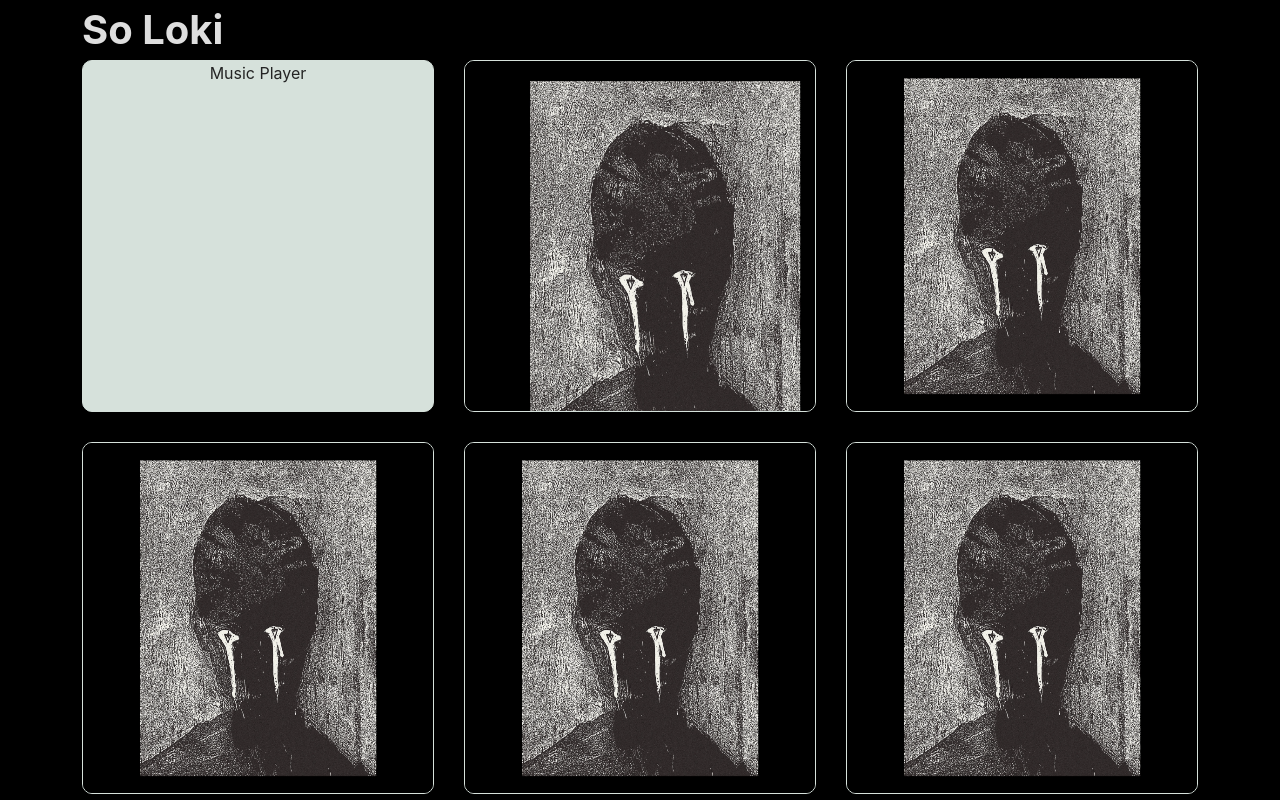
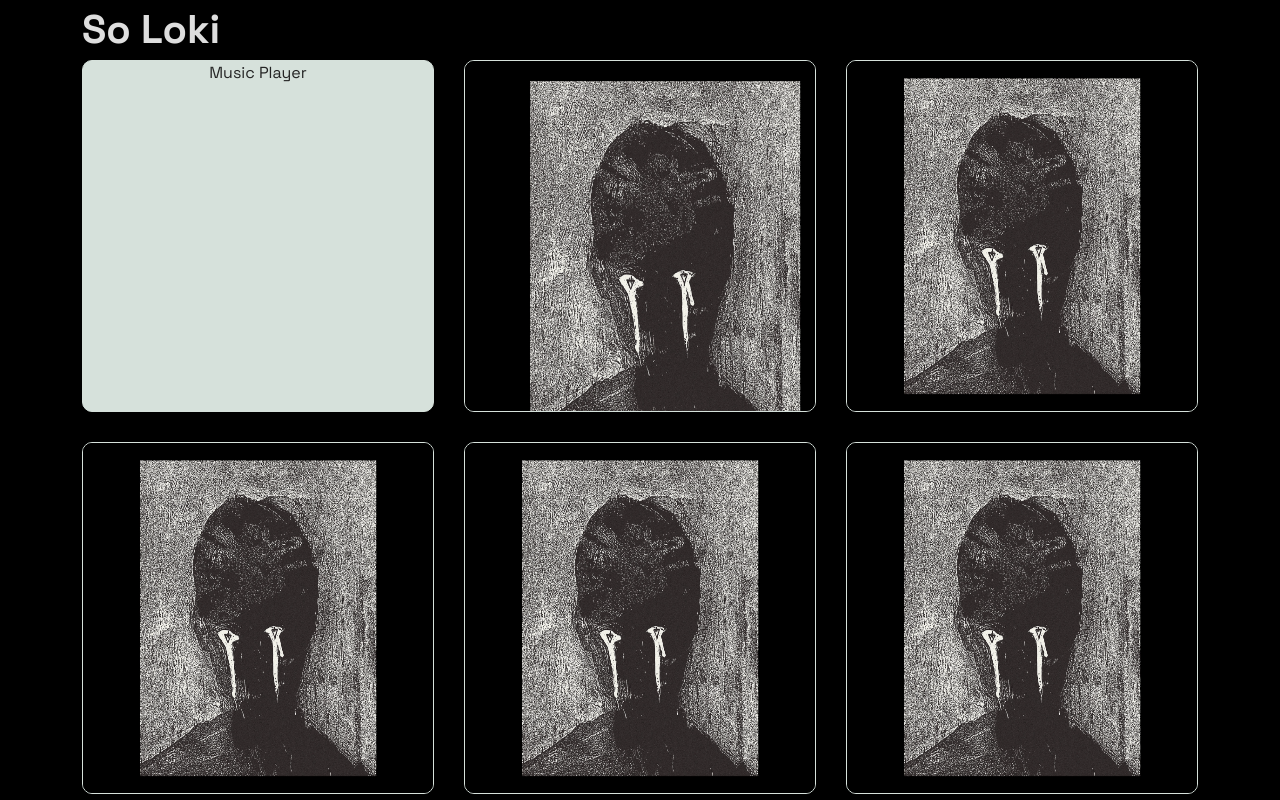
Before and after one commit to jajablinky/ArTape-2.0, a Next.js app: page /vaultId in a window 1280 px wide. Shown: the top 800 px of the page. Built offline with nearby package versions, Linux system fonts and the light colour scheme.

Commit message:
added space grotesk font

```diff
--- a/src/styles/globals.css
+++ b/src/styles/globals.css
@@ -1,5 +1,8 @@
+@import url('https://fonts.googleapis.com/css2?family=Space+Grotesk:wght@300;400;500;600;700&display=swap');
+
 :root {
-  font-family: Inter, system-ui, Avenir, Helvetica, Arial, sans-serif;
+  font-family: 'Space Grotesk', sans-serif, Inter, system-ui, Avenir,
+    Helvetica;
   line-height: 1.5;
   font-weight: 400;
 
```
